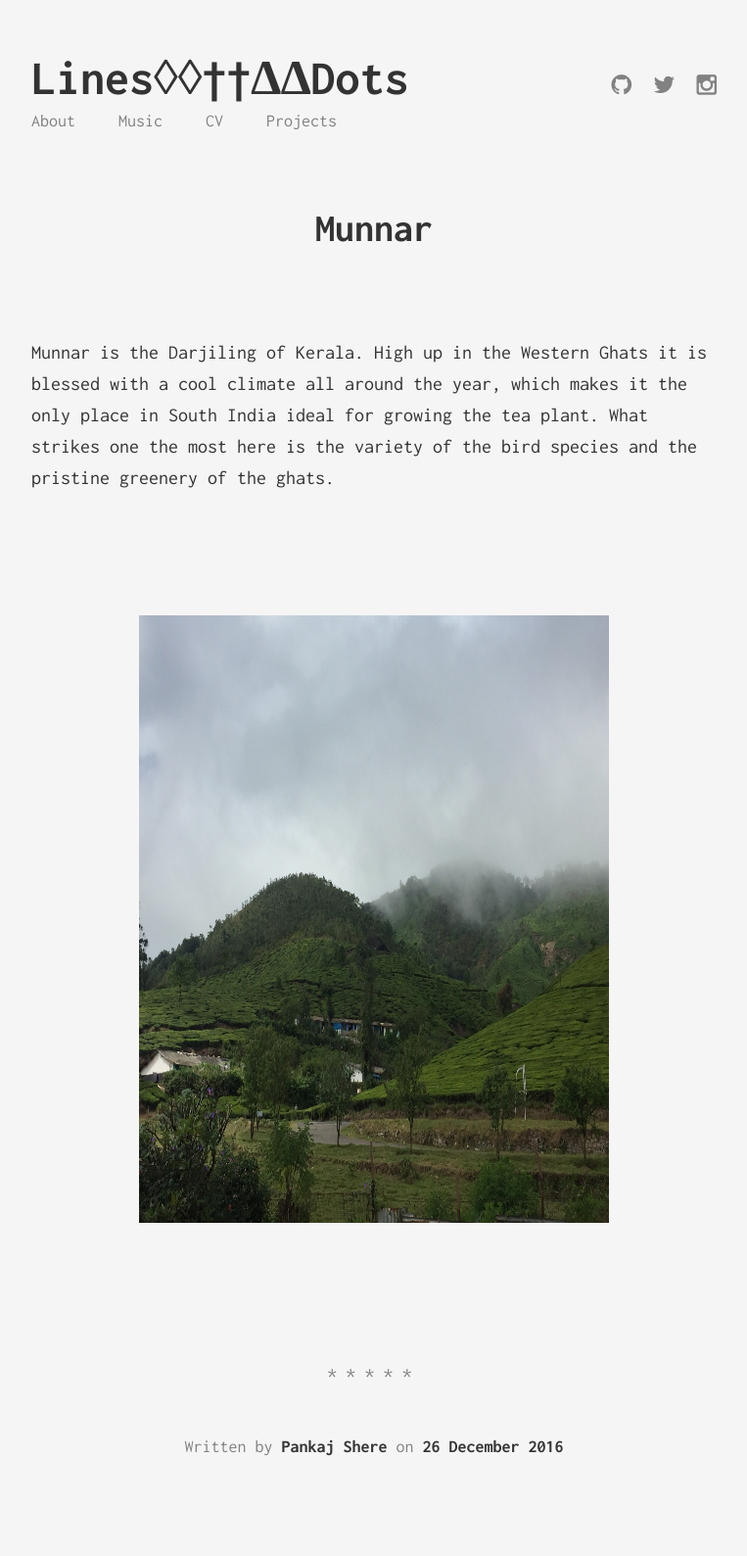
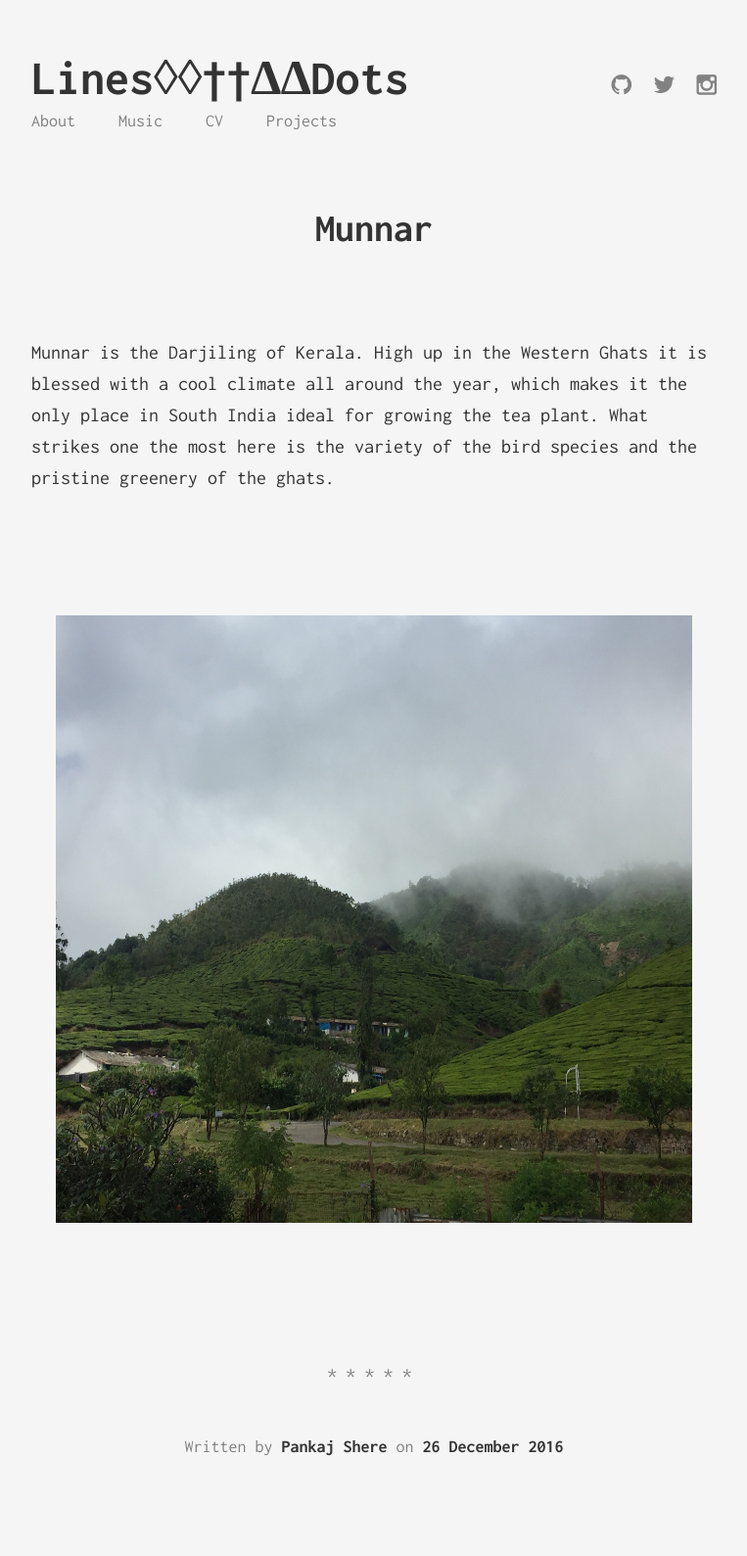
Before and after one commit to PJShere/PJShere.github.io, a Jekyll site: the page built from _posts/2016-12-26-Munnar.markdown, in a window 1280 px wide. Shown: the whole page at 98% size, without its empty margins (258-1021 px from the left). Built offline with Jekyll 4.4.1, drawn with Linux system fonts in a browser that asks for light colours; comment, search, counter and statistics services are not loaded.

Commit message:
munnar photo resolution

```diff
--- a/_posts/2016-12-26-Munnar.markdown
+++ b/_posts/2016-12-26-Munnar.markdown
@@ -8,5 +8,5 @@ Munnar is the Darjiling of Kerala. High up in the Western Ghats it is blessed wi
 What strikes one the most here is the variety of the bird species and the pristine greenery of the ghats.
 
 <br><br>
-![Munnar]({{ site.baseurl }}/assets/IMG_6824.jpg){:height="620px" width="480px"}
+![Munnar]({{ site.baseurl }}/assets/IMG_6824.jpg){:height="620px" width="650px"}
 <br>
```
